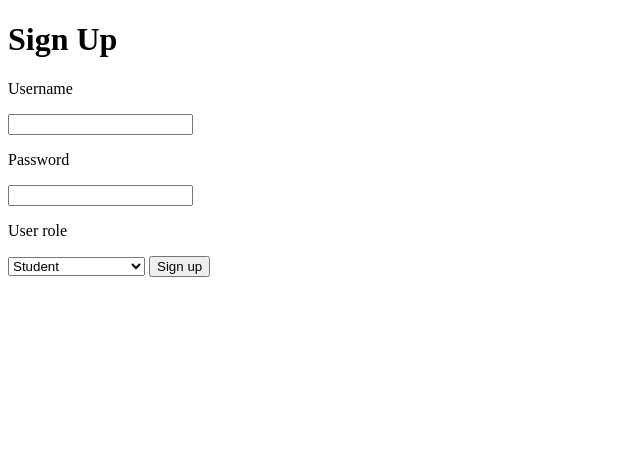
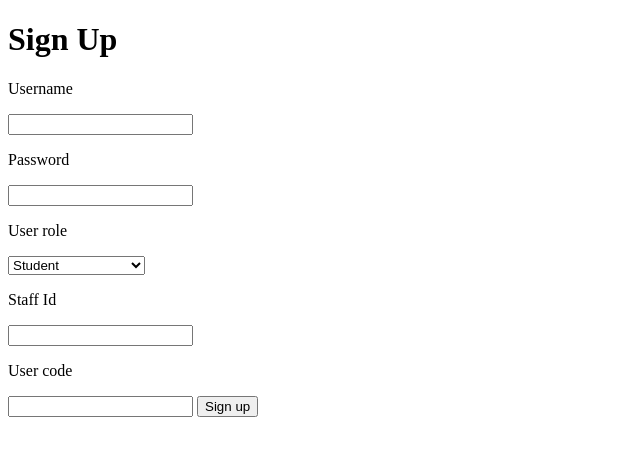
Before and after one commit to shua0326/INFO2222, a Flask app: page /signup in a window 1280 px wide. Shown: the top 456 px of the page, without its empty margins (0-640 px from the left). Run offline with Flask 3, Linux system fonts and the light colour scheme.

Commit message:
roles done

```diff
--- a/app.py
+++ b/app.py
@@ -143,14 +143,23 @@ def signup_user():
     username_input = request.json.get("username")
     password_input = request.json.get("password")
     role_input = request.json.get("role")
+    user_code = request.json.get("user_code")
+    staff_id = request.json.get("staff_id")
     username = escape(username_input)
     password = escape(password_input)
     role_input = escape(role_input)
+    user_code = str(escape(user_code))
+    staff_id = int(escape(staff_id))
 
     #creates a unique id for the user
     id = randint(1000000, 9999999)
     while db.get_id(id) is not None:
         id = randint(1000000, 9999999)
+
+    #ensures the user code is correct they are not a student
+    if role_input != "Student":
+        if db.check_staff_code(staff_id, user_code, role_input) == False:
+            return "Error: Staff code is incorrect!"
 
     #ensures the case is not a factor for the username, and removes accidental spaces in the username
     username = db.format_username(username)
--- a/templates/home.jinja
+++ b/templates/home.jinja
@@ -565,7 +565,7 @@
     // Logout function
     async function logout() {
         // Redirect to the logout rout
-        socket.emit("user_disconnect", function(response) {
+        socket.emit("user_disconnect", Cookies.get("username"), function(response) {
             if (response) {
                 window.location.href = "/logout";
             }
--- a/templates/signup.jinja
+++ b/templates/signup.jinja
@@ -13,10 +13,14 @@ Sign up page, pretty much the same as login.
     <p>User role</p>
     <select id="role">
         <option value="Student">Student</option>
-        <option value="Academics">Academics</option>
-        <option value="Administrative staff ">Administrative Staff</option>
+        <option value="Academic">Academic</option>
+        <option value="Administrative staff">Administrative Staff</option>
         <option value="Admin user">Admin User</option>
     </select>
+    <p>Staff Id</p>
+    <input id="staff_id" type="staff_id"/>
+    <p>User code</p>
+    <input id="usercode" type="password"/>
     <button onclick="signup()">Sign up</button>
 
     <script>
@@ -32,8 +36,9 @@ Sign up page, pretty much the same as login.
 
         function isValidPassword(password) {
             // At least 8 characters long, 1 uppercase, 1 lowercase, 1 number, 1 special character
-            const regex = /^(?=.*[a-z])(?=.*[A-Z])(?=.*\d)(?=.*[@$!%*?&])[A-Za-z\d@$!%*?&]{8,}$/;
-            return regex.test(password);
+            // const regex = /^(?=.*[a-z])(?=.*[A-Z])(?=.*\d)(?=.*[@$!%*?&])[A-Za-z\d@$!%*?&]{8,}$/;
+            // return regex.test(password);
+            return true;
         }
 
         // this function is identical to login(), see login.jinja
@@ -43,6 +48,8 @@ Sign up page, pretty much the same as login.
             let role = $("#role").val();
             let password = $("#password").val();
             let username = encodeURIComponent($("#username").val());
+            let user_code = $("#usercode").val();
+            let staff_id = $("#staff_id").val();
             password = password.replace(/\s/g, '');
 
             // checks if the inputted password matches the password requirements
@@ -57,7 +64,9 @@ Sign up page, pretty much the same as login.
             let res = await axios.post(loginURL, {
                 username: username,
                 password: password,
-                role:role
+                role:role,
+                user_code:user_code,
+                staff_id:staff_id
             });
 
             // if the server sends in an error message, alert() the error message
```
Also changed, not shown: db.py (+19 -4 lines), models.py (+6 -2 lines), database/main.db.
